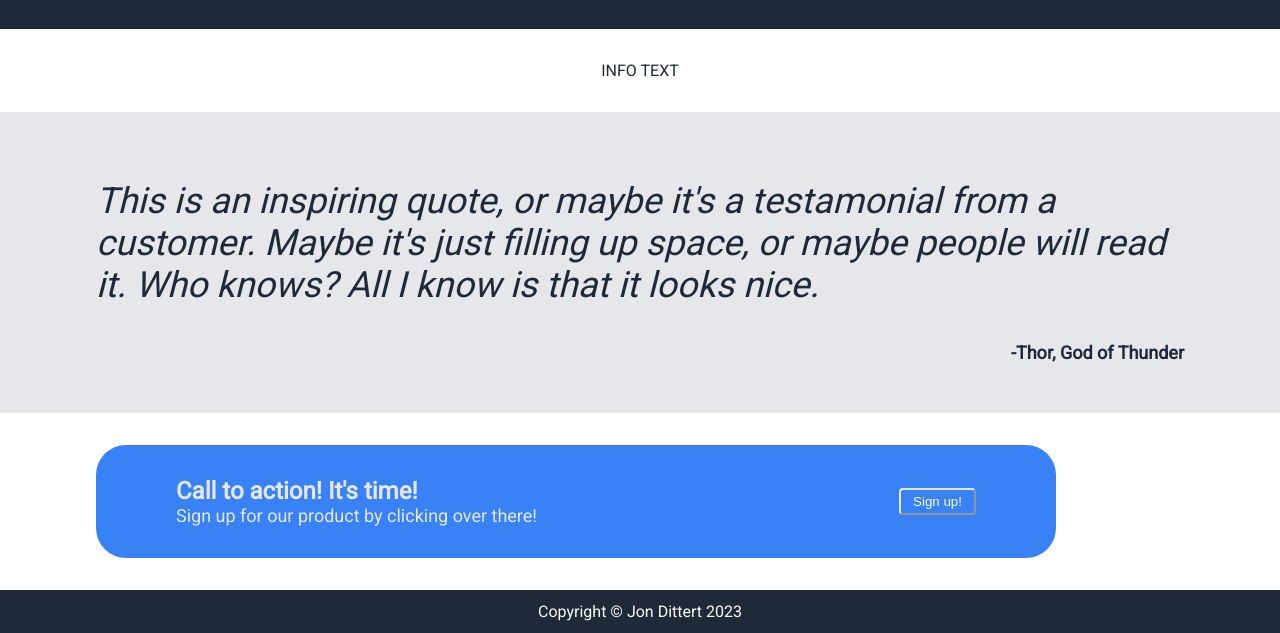
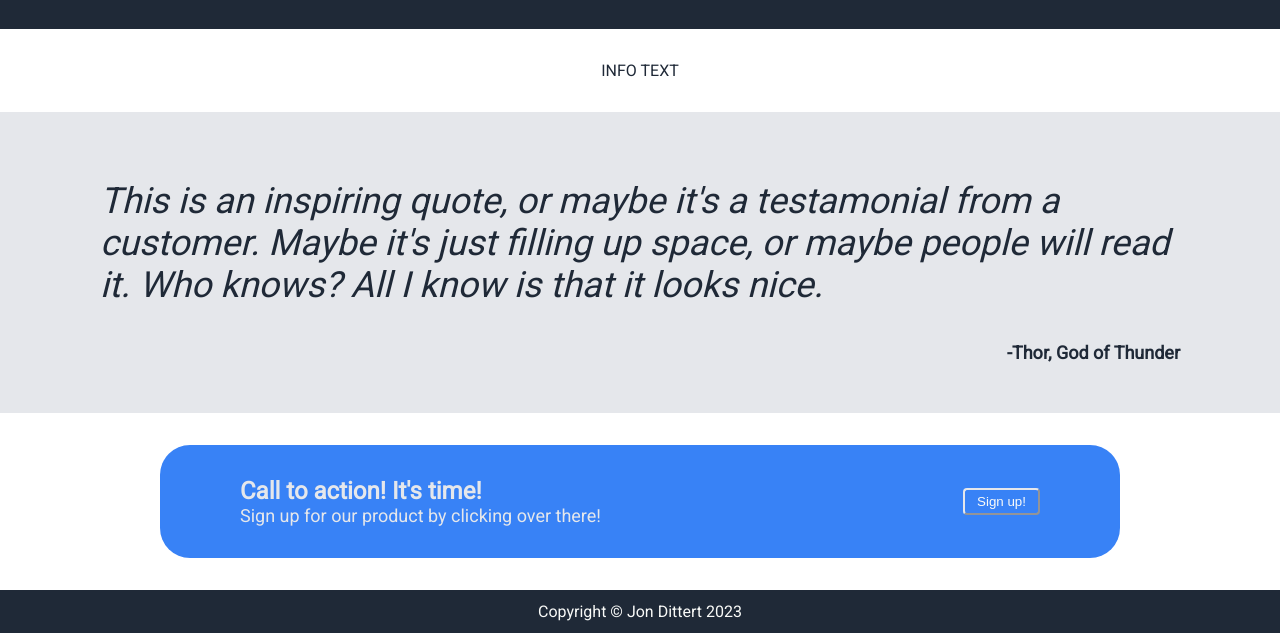
Before and after one commit to jdittert/landing-page, a plain HTML site: page index.html in a window 1280 px wide. Shown: the part 557-1190 px from the top of the page. Drawn offline with Linux system fonts and the light colour scheme.

Commit message:
Set max width on section class to 1080px

```diff
--- a/index.html
+++ b/index.html
@@ -11,6 +11,7 @@
 <body>
     <!-- Header section -->
     <div class="section header">
+        <div class="inner">
         <div class="header-top">
             <div class="header-logo">
                 Header Logo
@@ -37,6 +38,7 @@
                 </figcaption>
                 </div>
         </div>
+        </div>
     </div>
 
     <!-- Random Information Section -->
@@ -46,15 +48,18 @@
 
     <!-- Quote section -->
     <div class="section quote">
+        <div class="inner">
         <p>This is an inspiring quote, or maybe it's a testamonial from a customer. Maybe it's just
             filling up space, or maybe people will read it. Who knows? All I know is that it
             looks nice.
         </p>
         <p class="author">-Thor, God of Thunder</p>
+        </div>
     </div>
 
     <!-- Sign up section -->
-    <div class="section">
+    <div class="section sign-up">
+        <div class="inner">
         <div class="big-button">
             <div class="big-button-content">
                 <div>
@@ -67,6 +72,7 @@
             </div>
         </div>
     </div>
+    </div>
 
     <!-- Footer section -->
     <div class="section footer">
--- a/style.css
+++ b/style.css
@@ -15,6 +15,17 @@ body {
 
 .section {
     padding: 2em 6em;
+    display: flex;
+    justify-content: center;
+}
+
+.inner {
+    max-width: 1080px;
+}
+
+.sign-up {
+    display: flex;
+    justify-content: center;
 }
 
 button {
@@ -29,11 +40,7 @@ button {
     color: #F9FAF8;
 }
 
-.header {
-    display: flex;
-    flex-direction: column;
-    align-items: space-between;
-}
+
 
 .header-logo {
     font-size: 24px;
```
